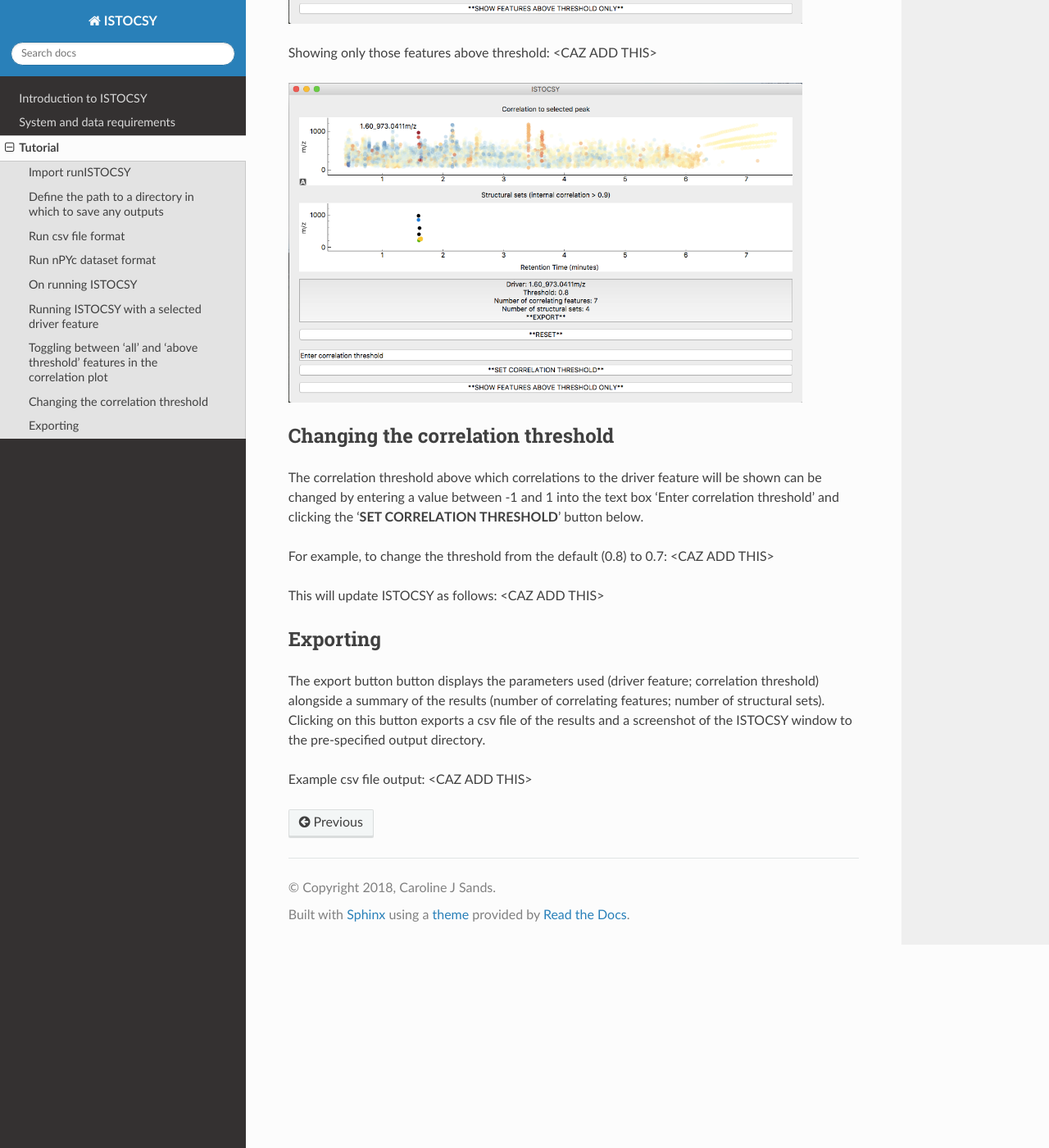
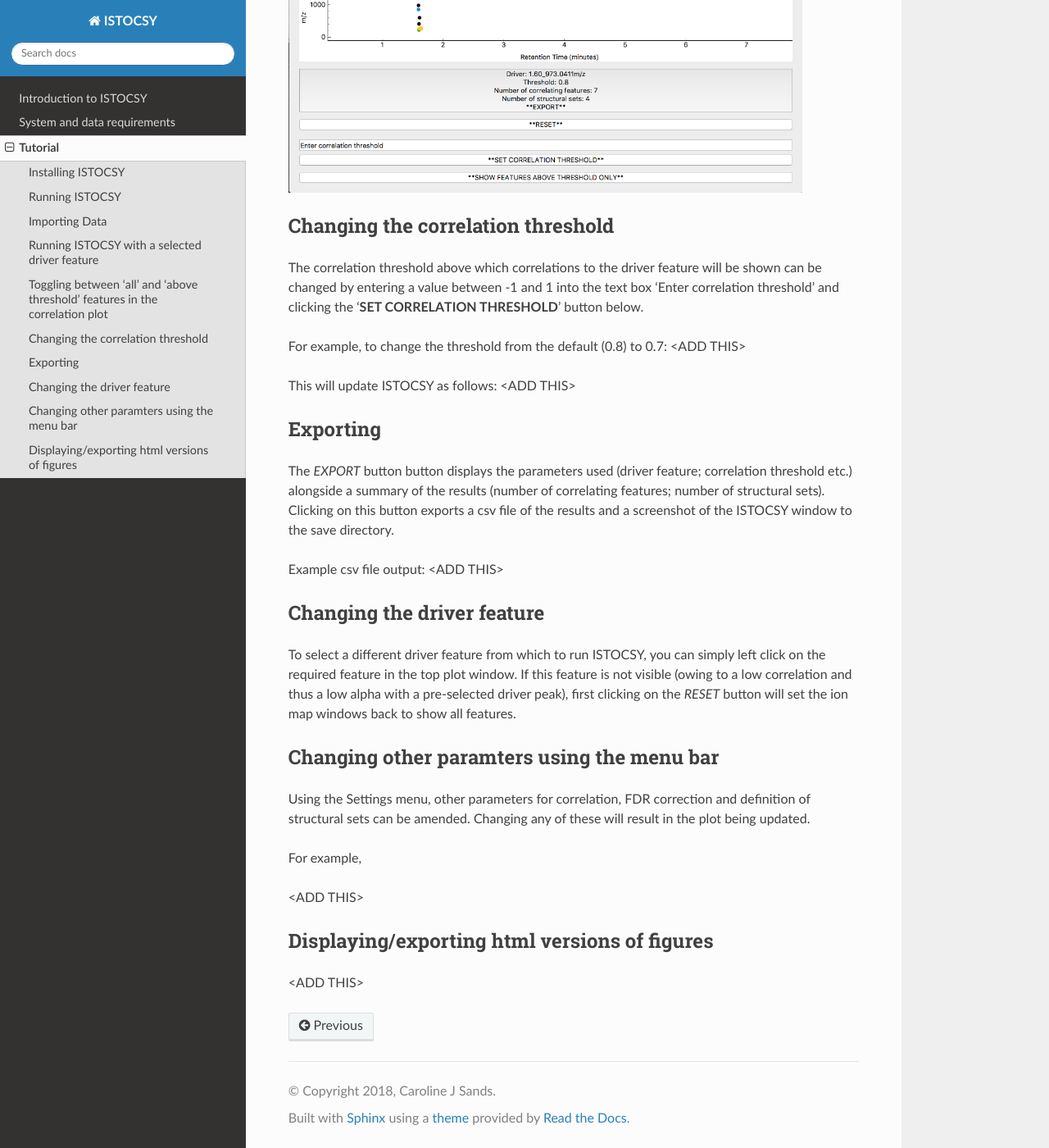
Before and after one commit to phenomecentre/ISTOCSY, a Sphinx documentation site: the page built from docs/source/tutorial.rst, in a window 1280 px wide and 1400 px high, scrolled down 2831 px. Shown: the whole window at 82% size. Built offline with Sphinx 7.4.7 and the Read the Docs theme 2.0.0, drawn with Linux system fonts in a browser that asks for light colours; some of the changed text lies outside the part shown.

Commit message:
Updating docs

```diff
--- a/docs/source/tutorial.rst
+++ b/docs/source/tutorial.rst
@@ -5,62 +5,43 @@
 This document provides a description of how to use ISTOCSY. Note, all code snippets should be run from a Python terminal.
 
 
-Import runISTOCSY
-=================
+Installing ISTOCSY
+==================
 
-.. code-block:: python
-
-	import sys
-	sys.path.append("/path to runISTOCSY.py code")
-	import runISTOCSY
+For details on importing the ISTOCSY code see https://github.com/phenomecentre/ISTOCSY
 
 
-Define the path to a directory in which to save any outputs
-===========================================================
+Running ISTOCSY
+===============
 
-NOTE this is optional - the default is to save in current working directory
+ISTOCSY can either be run directly from a console:
 
-.. code-block:: python
+.. code-block: python
 
-	saveDir = "/path to where you would like to save the data"
+	ISTOCSY
 
+Or, from a python terminal:
 
-Run csv file format
-===================
+.. code-block: python
 
-Define the paths to your intensityData.csv and featureMetadata.csv files:
+	import pyIstocsy
+	pyIstocsy.runISTOCSY()
 
-.. code-block:: python
-
-	intensityDataFile = "/path to intensityData.csv"
-	featureMetadataFile = "/path to featureData.csv"
-
-
-Run ISTOCSY:
-
-.. code-block:: python
-
-	runISTOCSY.main(intensityDataFile=intensityDataFile, featureMetadataFile=featureMetadataFile, saveDir=saveDir)
-
-
-Run nPYc dataset format
-=======================
-
-Run ISTOCSY:
-
-.. code-block:: python
-
-	runISTOCSY.main(dataset=dataset, saveDir=saveDir)
-
-
-On running ISTOCSY
-==================
-
-ISTOCSY will open with the following defaults (obviously data set dependent).
+Either of these result in the opening of an ISTOCSY window:
 
 .. figure:: _static/openingscreen.png
 	:figwidth: 90%
 	:alt: ISTOCSY opening screen
+
+
+Importing Data
+==============
+
+Using the File menu, the path to the intensity data and feature metadata files can be set, then the data imported using File>Import Data.
+
+At this point, the save directory can also be defined using File>Change save directory (NOTE this is optional - the default is to save in current working directory).
+
+On importing data, the plots windows will be populated and you can begin to explore the correlations in your dataset.
 
 For a detailed description of the attributes of each panel see:
 :ref:`Introduction to ISTOCSY`
@@ -75,11 +56,13 @@
 	:figwidth: 90%
 	:alt: ISTOCSY hover
 
+Now the top plot window shows the correlations to all the features, and the lower plot window the structural sets within these correlated features.
+
 
 Toggling between 'all' and 'above threshold' features in the correlation plot
 =============================================================================
 
-In the correlation plot (top panel), once a driver peak has been selected, you can either show all the features in the data set (coloured by correlation to driver), or, just those which correlate to the driver above the correlation threshold.
+In the correlation plot (top panel), once a driver peak has been selected, you can either show all the features in the data set (coloured by correlation to driver, alpha set to reflect the strength of correlation), or, just those which correlate to the driver above the correlation threshold.
 
 Toggling between these two viewing options can be achieved by clicking on the bottom button which will display '**SHOW FEATURES ABOVE THRESHOLD ONLY**' or '**SHOW ALL FEATURES**' depending on current view selected.
 
@@ -103,16 +86,38 @@
 The correlation threshold above which correlations to the driver feature will be shown can be changed by entering a value between -1 and 1 into the text box 'Enter correlation threshold' and clicking the '**SET CORRELATION THRESHOLD**' button below.
 
 For example, to change the threshold from the default (0.8) to 0.7:
-<CAZ ADD THIS>
+<ADD THIS>
 
 This will update ISTOCSY as follows:
-<CAZ ADD THIS>
+<ADD THIS>
 
 
 Exporting
 =========
 
-The export button button displays the parameters used (driver feature; correlation threshold) alongside a summary of the results (number of correlating features; number of structural sets). Clicking on this button exports a csv file of the results and a screenshot of the ISTOCSY window to the pre-specified output directory.
+The *EXPORT* button button displays the parameters used (driver feature; correlation threshold etc.) alongside a summary of the results (number of correlating features; number of structural sets). Clicking on this button exports a csv file of the results and a screenshot of the ISTOCSY window to the save directory.
 
 Example csv file output:
-<CAZ ADD THIS>
+<ADD THIS>
+
+
+Changing the driver feature
+===========================
+
+To select a different driver feature from which to run ISTOCSY, you can simply left click on the required feature in the top plot window. If this feature is not visible (owing to a low correlation and thus a low alpha with a pre-selected driver peak), first clicking on the *RESET* button will set the ion map windows back to show all features.
+
+
+Changing other paramters using the menu bar
+===========================================
+
+Using the Settings menu, other parameters for correlation, FDR correction and definition of structural sets can be amended. Changing any of these will result in the plot being updated.
+
+For example,
+
+<ADD THIS>
+
+
+Displaying/exporting html versions of figures
+=============================================
+
+<ADD THIS>
```
Also changed, not shown: docs/source/introduction.rst (+26 -11 lines), docs/source/setup.rst (+2 -12 lines).
